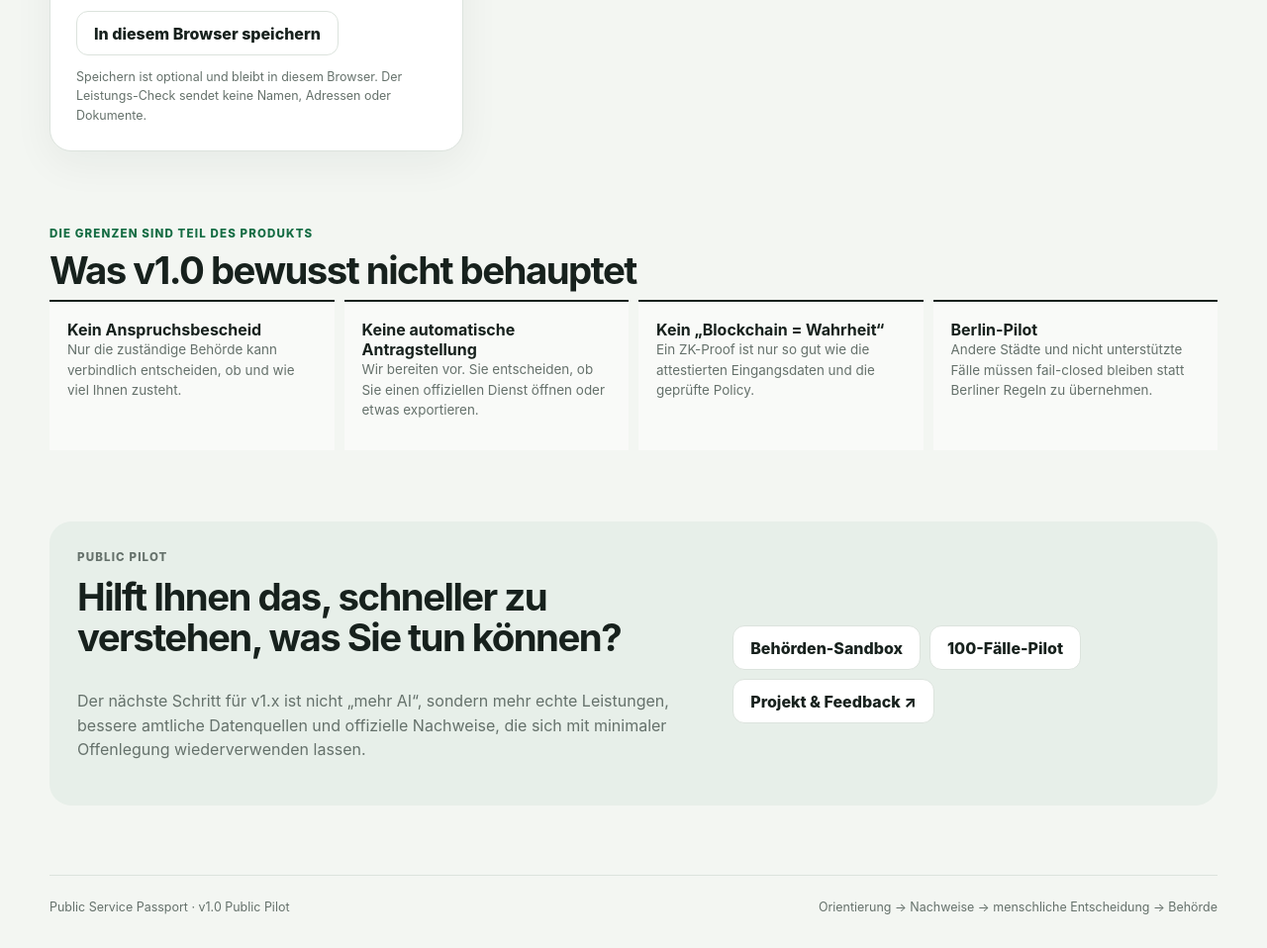
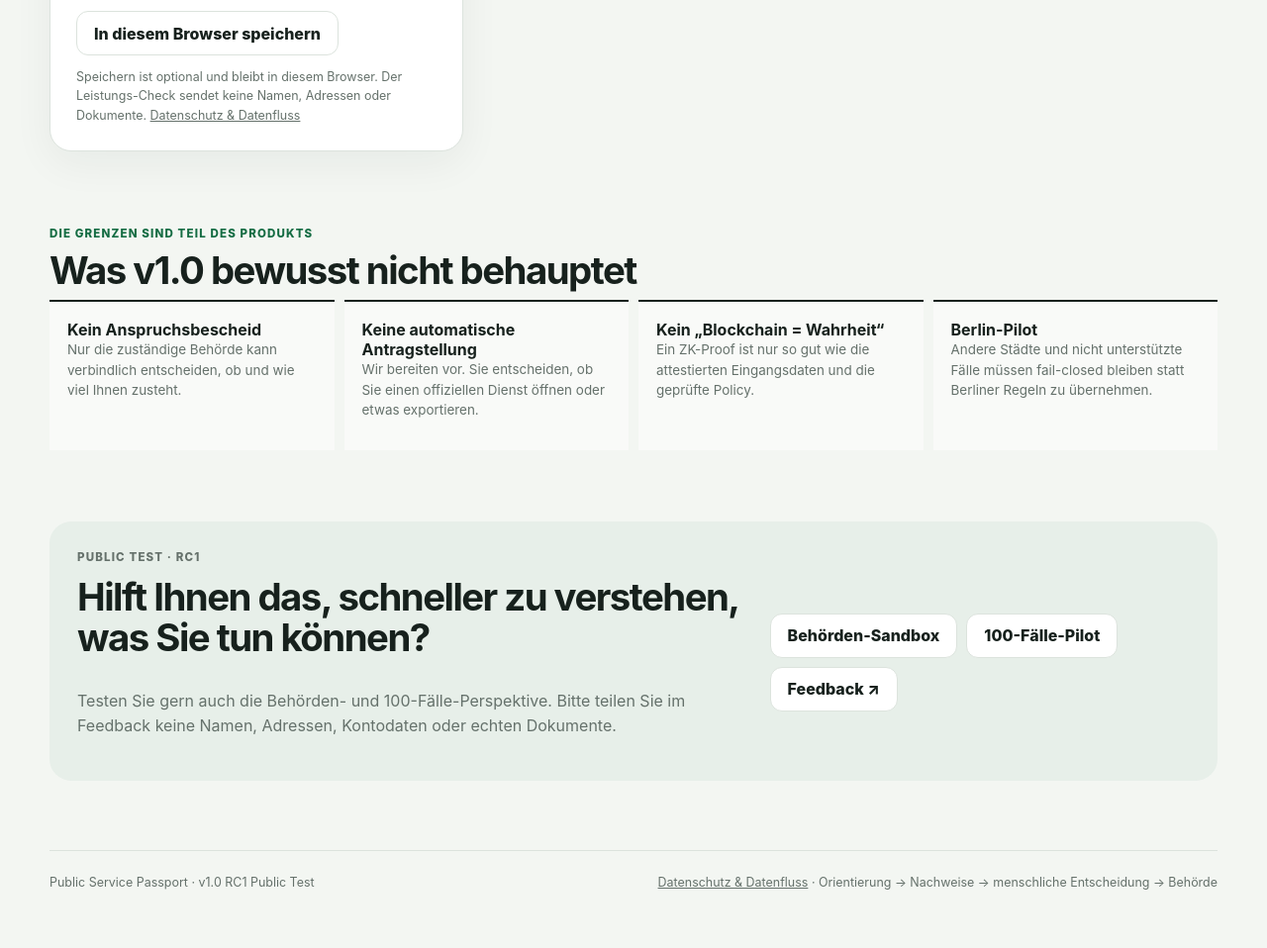
Before and after one commit to mikelninh/public-service-passport, a website with bundled scripts: page public/v1.html in a window 1280 px wide. Shown: the part 1736-2694 px from the top of the page at 99% size. After the commit the page ends 2669 px from the top, so only its background shows below. Built offline with nearby package versions, Linux system fonts and the light colour scheme.

Commit message:
release: label citizen experience v1.0 RC1 public test

```diff
--- a/public/v1.html
+++ b/public/v1.html
@@ -3,8 +3,8 @@
 <head>
   <meta charset="utf-8" />
   <meta name="viewport" content="width=device-width, initial-scale=1" />
-  <meta name="description" content="Public Service Passport v1.0 hilft Berliner Familien, mögliche Leistungen zu verstehen, Unterlagen zu planen und zu sehen, was sich künftig privat beweisen lässt." />
-  <title>Public Service Passport v1.0 — Familienleistungen Berlin</title>
+  <meta name="description" content="Public Service Passport v1.0 RC1 hilft Berliner Familien im öffentlichen Test, mögliche Leistungen zu verstehen, Unterlagen zu planen und zu sehen, was sich künftig privat beweisen lässt." />
+  <title>Public Service Passport v1.0 RC1 — Familienleistungen Berlin</title>
   <link rel="stylesheet" href="/v1.css" />
 </head>
 <body>
@@ -13,7 +13,7 @@
       <span class="brand-mark" aria-hidden="true">P</span>
       <span>Public Service Passport</span>
     </a>
-    <div class="topbar-meta"><span class="version">v1.0 · Public Pilot</span><span>Berlin</span></div>
+    <div class="topbar-meta"><span class="version">v1.0 RC1 · Public Test</span><span>Berlin</span></div>
   </header>
 
   <main id="top">
@@ -23,6 +23,7 @@
         <h1>Was ist für Ihre Familie jetzt der sinnvollste nächste Schritt?</h1>
         <p class="lede">Sie geben Ihre Situation einmal an. Wir trennen klar zwischen bekannten Beträgen, möglichen Leistungen und Dingen, die nur eine Behörde verbindlich entscheiden kann.</p>
         <div class="trustline" aria-label="Sicherheitsgrenzen">
+          <span>Öffentlicher Test</span>
           <span>Keine Anmeldung</span>
           <span>Nichts wird automatisch versendet</span>
           <span>Offizielle Quellen sichtbar</span>
@@ -79,7 +80,7 @@
           <button id="v1-load-local" type="button" class="text-button hidden">Lokale Daten laden</button>
           <button id="v1-forget" type="button" class="text-button hidden">Lokale Daten löschen</button>
         </div>
-        <p class="fineprint">Speichern ist optional und bleibt in diesem Browser. Der Leistungs-Check sendet keine Namen, Adressen oder Dokumente.</p>
+        <p class="fineprint">Speichern ist optional und bleibt in diesem Browser. Der Leistungs-Check sendet keine Namen, Adressen oder Dokumente. <a href="/privacy.html">Datenschutz & Datenfluss</a></p>
       </div>
 
       <div class="panel result-panel">
@@ -157,16 +158,16 @@
     </section>
 
     <section class="shell final-cta">
-      <div><p class="eyebrow">PUBLIC PILOT</p><h2>Hilft Ihnen das, schneller zu verstehen, was Sie tun können?</h2><p>Der nächste Schritt für v1.x ist nicht „mehr AI“, sondern mehr echte Leistungen, bessere amtliche Datenquellen und offizielle Nachweise, die sich mit minimaler Offenlegung wiederverwenden lassen.</p></div>
+      <div><p class="eyebrow">PUBLIC TEST · RC1</p><h2>Hilft Ihnen das, schneller zu verstehen, was Sie tun können?</h2><p>Testen Sie gern auch die Behörden- und 100-Fälle-Perspektive. Bitte teilen Sie im Feedback keine Namen, Adressen, Kontodaten oder echten Dokumente.</p></div>
       <div class="result-actions">
         <a class="button secondary" href="/authority.html">Behörden-Sandbox</a>
         <a class="button secondary" href="/pilot.html">100-Fälle-Pilot</a>
-        <a class="button secondary" href="https://github.com/mikelninh/public-service-passport" target="_blank" rel="noreferrer">Projekt & Feedback ↗</a>
+        <a class="button secondary" href="https://github.com/mikelninh/public-service-passport/issues" target="_blank" rel="noreferrer">Feedback ↗</a>
       </div>
     </section>
   </main>
 
-  <footer><span>Public Service Passport · v1.0 Public Pilot</span><span>Orientierung → Nachweise → menschliche Entscheidung → Behörde</span></footer>
+  <footer><span>Public Service Passport · v1.0 RC1 Public Test</span><span><a href="/privacy.html">Datenschutz & Datenfluss</a> · Orientierung → Nachweise → menschliche Entscheidung → Behörde</span></footer>
   <script type="module" src="/v1.js"></script>
   <script type="module" src="/v1-handoff.js"></script>
 </body>
```
